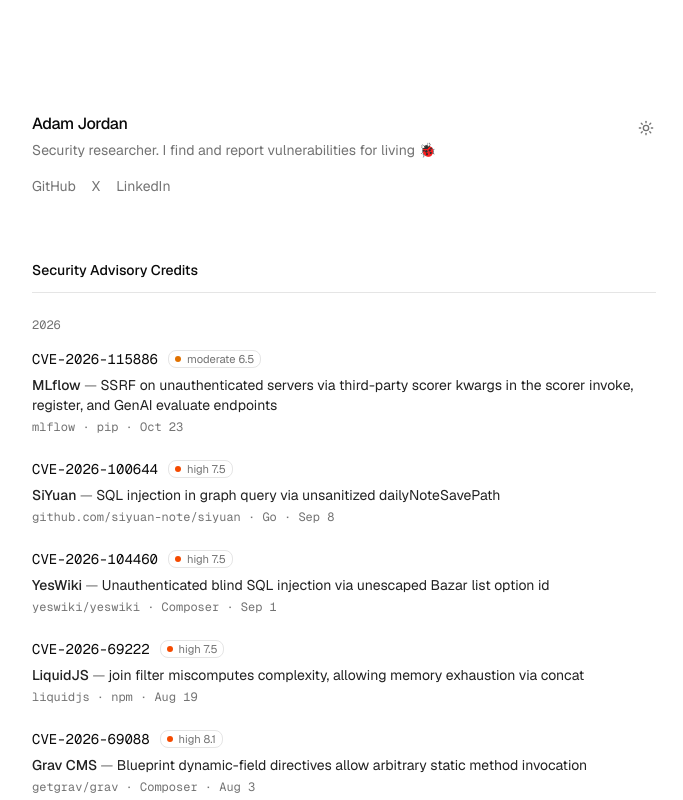
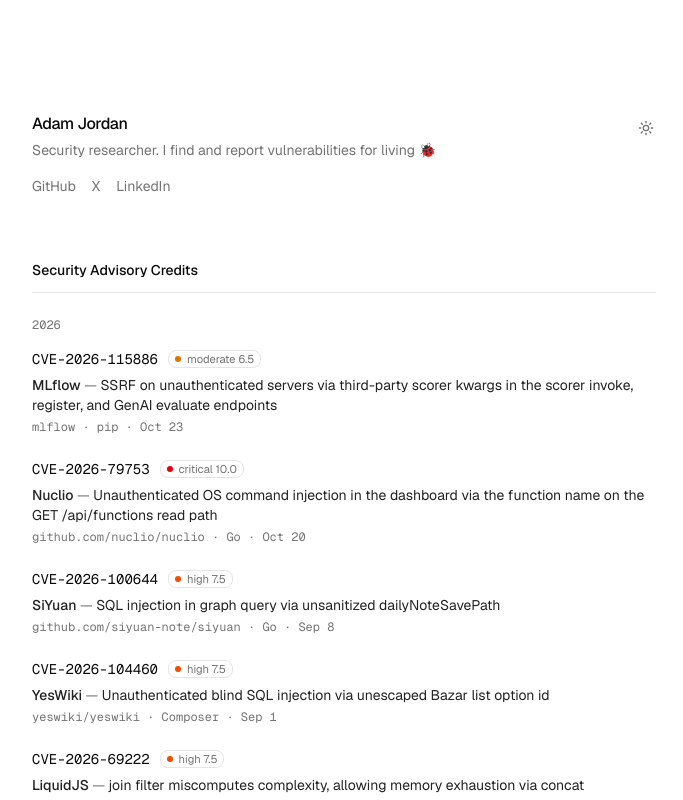
Before and after one commit to adamyordan/adamyordan.github.io, a Next.js app: page / in a window 1280 px wide. Shown: the top 800 px of the page, without its empty margins (296-979 px from the left). Built offline with nearby package versions, Linux system fonts and the light colour scheme.

Commit message:
feat: fill in the Nuclio function-name command injection advisory (CVE-2026-79753)

```diff
--- a/data/cves.ts
+++ b/data/cves.ts
@@ -242,8 +242,17 @@
   },
   {
     cve: "CVE-2026-79753",
+    ghsa: "GHSA-jx7q-cpg6-669g",
+    title:
+      "Unauthenticated OS command injection in the dashboard via the function name on the GET /api/functions read path",
     product: "Nuclio",
-    published: "2026",
+    pkg: "github.com/nuclio/nuclio",
+    ecosystem: "Go",
+    severity: "critical",
+    cvss: 10,
+    cwe: ["CWE-78"],
+    published: "2026-10-20",
+    url: "https://github.com/nuclio/nuclio/security/advisories/GHSA-jx7q-cpg6-669g",
   },
   {
     cve: "CVE-2026-69222",
```
